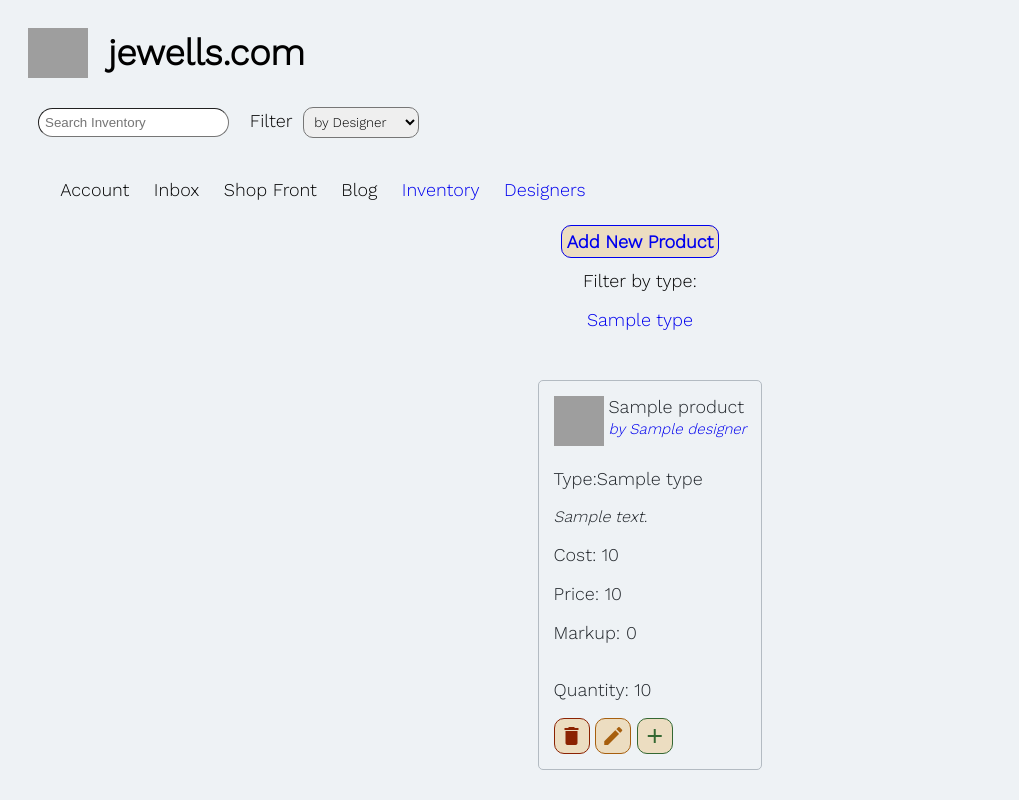
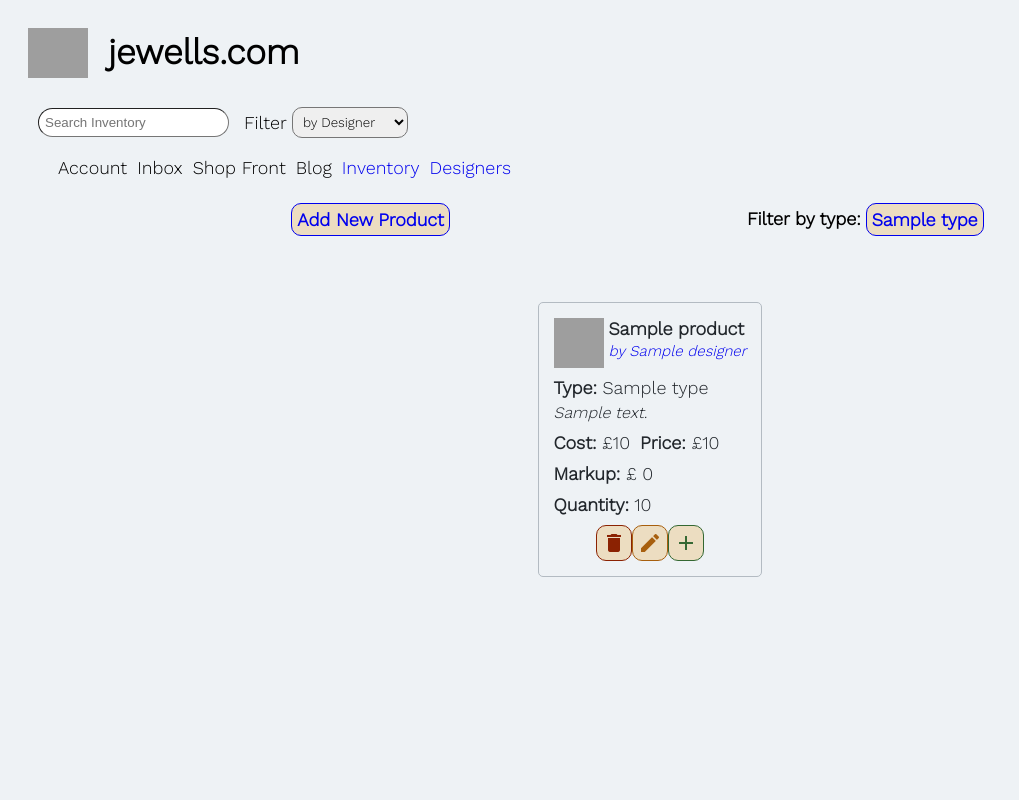
Before and after one commit to danawidmo/Jewellery_Shop_Inventory, a Flask app: page /products in a window 1280 px wide. Shown: the whole page, without its empty margins (0-1019 px from the left). Run offline with Flask 2, Linux system fonts and the light colour scheme; a database or web service that is not in the repository returns one stand-in record (values such as "Sample title"); some libraries are stand-ins or nearby versions; grey boxes are pictures that could not be loaded.

Commit message:
Finished styling the main page

```diff
--- a/static/styles.css
+++ b/static/styles.css
@@ -10,19 +10,19 @@ a {
     text-decoration: none;
 }
 
+a:hover {
+    color: #a75f0e; ;
+}
+
 section {
     margin-left: 20px ;
-    margin-bottom: 20px;
+    margin-bottom: 0px;
     text-align: left;
 }
-
-body > section >img {
-    height: 50px;
-    width: 50px;
-}
-
-header {
-    display: flex;
+input {
+    padding: 5px;
+    border-radius: 10px;
+    border-width: 1px;
 }
 
 form {
@@ -36,12 +36,6 @@ select {
     font-family: 'Work Sans', sans-serif;
 }
 
-input {
-    padding: 5px;
-    border-radius: 10px;
-    border-width: 1px;
-}
-
 button {
     font-weight: 500;
     border: solid;
@@ -50,7 +44,100 @@ button {
     border-width: 1px;
     background-color: rgb(236, 221, 193);
 }
+/* Header styles */
+header {
+    display: flex;
+}
 
+.logo {
+    height: 50px;
+    width: 60px;
+    margin: 20px;
+}
+
+h1 {
+    font-size: 35px;
+}
+
+/* Search and filter */
+
+#search_filter{
+    display: flex;
+    align-items: center;
+}
+
+#search_filter select{
+    max-height: 2.5em;
+}
+
+section > label {
+    margin: 5px;
+}
+
+section > input {
+    padding: 6px;
+    margin: 10px;
+    border-radius: 30px;
+}
+
+/* Navigation */
+
+nav > ul {
+    display: flex;
+    flex-direction: row;
+    flex-wrap: wrap;
+    margin: 5px;
+}
+
+nav > ul > li {
+    list-style: none;
+    margin: 5px;
+}
+
+/* Inventory Add New/Filter */
+#add_filter{
+    display: flex;
+    flex-direction: row;
+    justify-content: space-evenly;
+    align-content: center;
+    margin-top: 15px;
+}
+
+#add_filter p{
+    font-weight: 900;
+    padding: 5px;
+    border-radius: 10px;
+    border-width: 1px;
+    margin-left: 10px;
+    margin-top: 0px;
+}
+
+#add_filter a {
+    font-weight: 900;
+    border: solid;
+    padding: 5px;
+    border-radius: 10px;
+    border-width: 1px;
+    background-color: rgb(236, 221, 193);
+    height: fit-content;
+    margin-right: 5px;
+}
+
+#filter {
+    display: flex;
+}
+
+#new_product {
+    font-weight: 900;
+    border: solid;
+    padding: 5px;
+    border-radius: 10px;
+    border-width: 1px;
+    background-color: rgb(236, 221, 193);
+    height: fit-content;
+}
+
+/* Inentory list and items */
 .inventory_list > article{
     display: flex;
     flex-wrap: wrap;
@@ -66,52 +153,6 @@ button {
     margin-right: auto;
     width: 99%;
 }
-
-/* article > section {
-    flex-basis: 15%;
-} */
-
-section > input {
-    padding: 6px;
-    margin: 10px;
-    border-radius: 30px;
-}
-
-section > label {
-    margin: 5px;
-}
-
-nav > ul {
-    display: flex;
-    flex-direction: row;
-    flex-wrap: wrap;
-}
-
-nav > ul > li {
-    list-style: none;
-    margin: 1%;
-}
-
-form > div {
-    margin: 2%;
-}
-
-form > button {
-    padding: 5px;
-    margin: 2%;
-    border-radius: 10px;
-    border-width: 1px;
-}
-
-#new_product {
-    font-weight: 900;
-    border: solid;
-    padding: 5px;
-    border-radius: 10px;
-    border-width: 1px;
-    background-color: rgb(236, 221, 193);
-}
-
 .product_top{
     display: flex;
 }
@@ -127,21 +168,72 @@ form > button {
     height: 50px;
     width: 50px;
 }
-
+.inventory_item p {
+    margin-bottom: 5px;
+    margin-top: 5px;
+}
 .description{
     font-style: italic;
     font-size: medium;
 }
+.name_by_designer p {
+    margin-top: 0px;
+    margin-left: 5px;
+    margin-bottom: 0px;
+    font-weight: bold;
+}
+
+.name_by_designer a {
+    margin-top: 0px;
+    margin-left: 5px;
+    font-size: 15px;
+    font-style: italic;
+}
+
+.img_link:hover {
+    border: solid;
+    border-width: 1px;
+}
+
+.cost_price{
+    display: flex;
+}
+
+.cost_price p{
+margin-right: 10px;
+/* margin-top: 0px; */
+/* margin-bottom: 0px; */
+}
+
+.buttons {
+    display: flex;
+    justify-content: center;
+    margin-top: 5px;
+}
+
+form > div {
+    margin: 2%;
+}
+
+form > button {
+    padding: 5px;
+    margin: 2%;
+    border-radius: 10px;
+    border-width: 1px;
+}
+
+body > section >img {
+    height: 50px;
+    width: 50px;
+}
+
+
 
 .material-icons.red{ color: #8b2202; }
 .material-icons.green{ color: #346832; }
 .material-icons.orange{ color: #a75f0e; }
 
-.logo {
-    height: 50px;
-    width: 60px;
-    margin: 20px;
-}
+
 
 .material-icons {
     border: solid;
@@ -172,16 +264,3 @@ form > button {
 .out_of_stock{
    color: #8b2202;
 }
-
-.name_by_designer p {
-    margin-top: 0px;
-    margin-left: 5px;
-    margin-bottom: 0px;
-}
-
-.name_by_designer a {
-    margin-top: 0px;
-    margin-left: 5px;
-    font-size: 15px;
-    font-style: italic;
-}
--- a/templates/base.html
+++ b/templates/base.html
@@ -14,7 +14,7 @@
         <img src ='https://cdn.pixabay.com/photo/2017/02/01/00/25/diamond-2028549_960_720.png' class = 'logo' >
         <h1>jewells.com</h1>
     </header>
-        <section>
+        <section id='search_filter'>
             <input type="text" placeholder="Search Inventory">
             <label for="filter">Filter</label>
         <select name="filter" id="filter">
--- a/templates/index.html
+++ b/templates/index.html
@@ -1,17 +1,20 @@
 {% extends "base.html" %}
 {% block content%}
 <div class='inventory_list'>
-<a id='new_product'  href="/new" >Add New Product</a>
-<p>Filter by type:</p>
+<div id = 'add_filter'>
+   <a id='new_product'  href="/new" >Add New Product</a>
+   <div id='filter'>
+      <p>Filter by type:</p>
       {% for type in types %}
       <a href="/products/type/{{type}}">{{type}}</a>
-      {% endfor %}
-   </select>
+       {% endfor %}
+   </div>
+</div>
 <article>
    {% for product in products%}
    <section class = 'inventory_item'>
       <div class='product_top'>
-         <a href="/products/{{product.id}}">
+         <a href="/products/{{product.id}}" class ='img_link'>
             <img src='https://images.unsplash.com/photo-1598560917807-1bae44bd2be8?ixlib=rb-1.2.1&ixid=eyJhcHBfaWQiOjEyMDd9&auto=format&fit=crop&w=800&q=80'>
          </a>
          <div class='name_by_designer'>
@@ -19,13 +22,15 @@
             <a href='designers/{{product.designer.id}}'>by {{product.designer.name}}</a>
          </div>
       </div>
-      <p>Type:{{product.type}}</p>
+      <p><b>Type:</b> {{product.type}}</p>
       <p class='description'>{{product.description}}</p>
-      <p>Cost: {{product.cost}}</p>
-      <p>Price: {{product.price}}</p>
-      <p>Markup: {{product.calculate_markup()}}</p>
+      <div class='cost_price'>
+         <p><b>Cost:</b> £{{product.cost}}</p>
+         <p><b>Price:</b> £{{product.price}}</p>
+      </div>
+      <p><b>Markup:</b> £ {{product.calculate_markup()}}</p>
       <div class='quantity'>
-         <p>Quantity: {{product.quantity}}</p>
+         <p><b>Quantity:</b> {{product.quantity}}</p>
          {% if product.low_stock() == True %}
          <p class='low_stock'>low stock</p>
          {% endif %}
```
